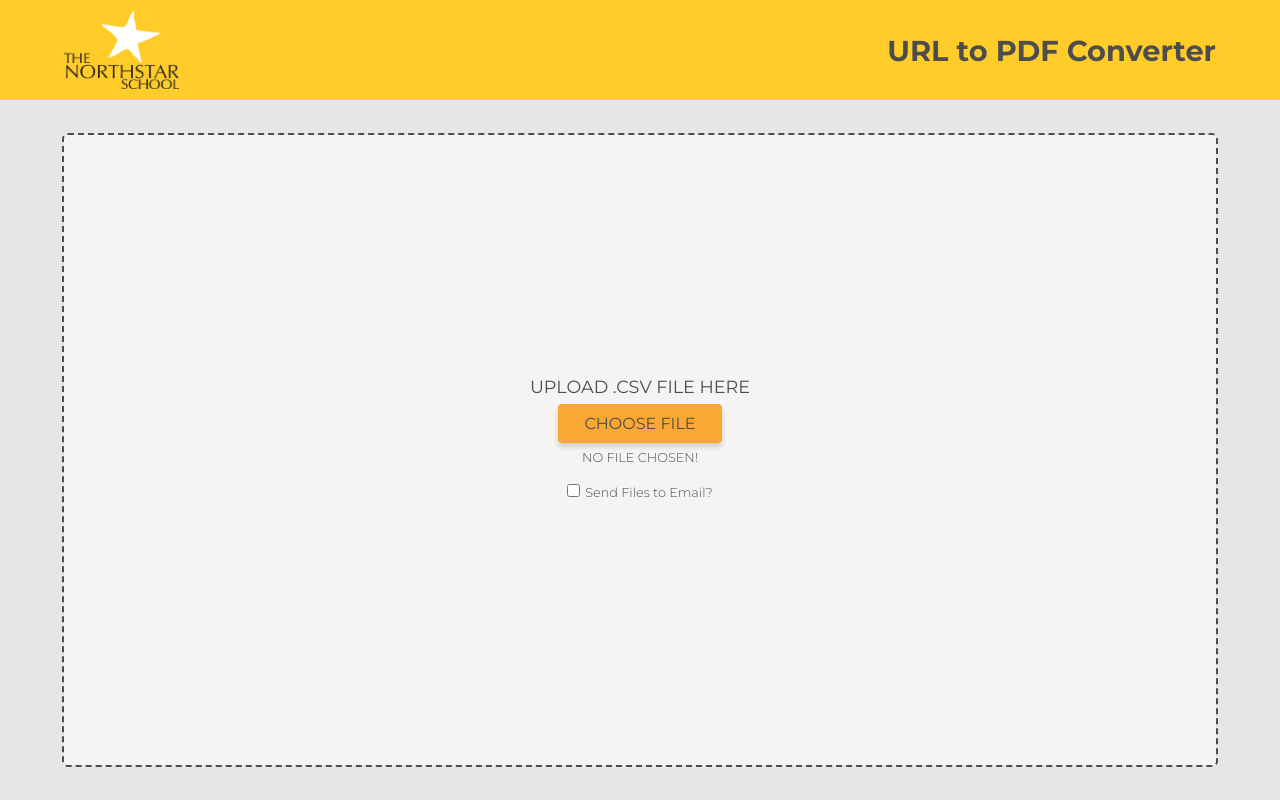
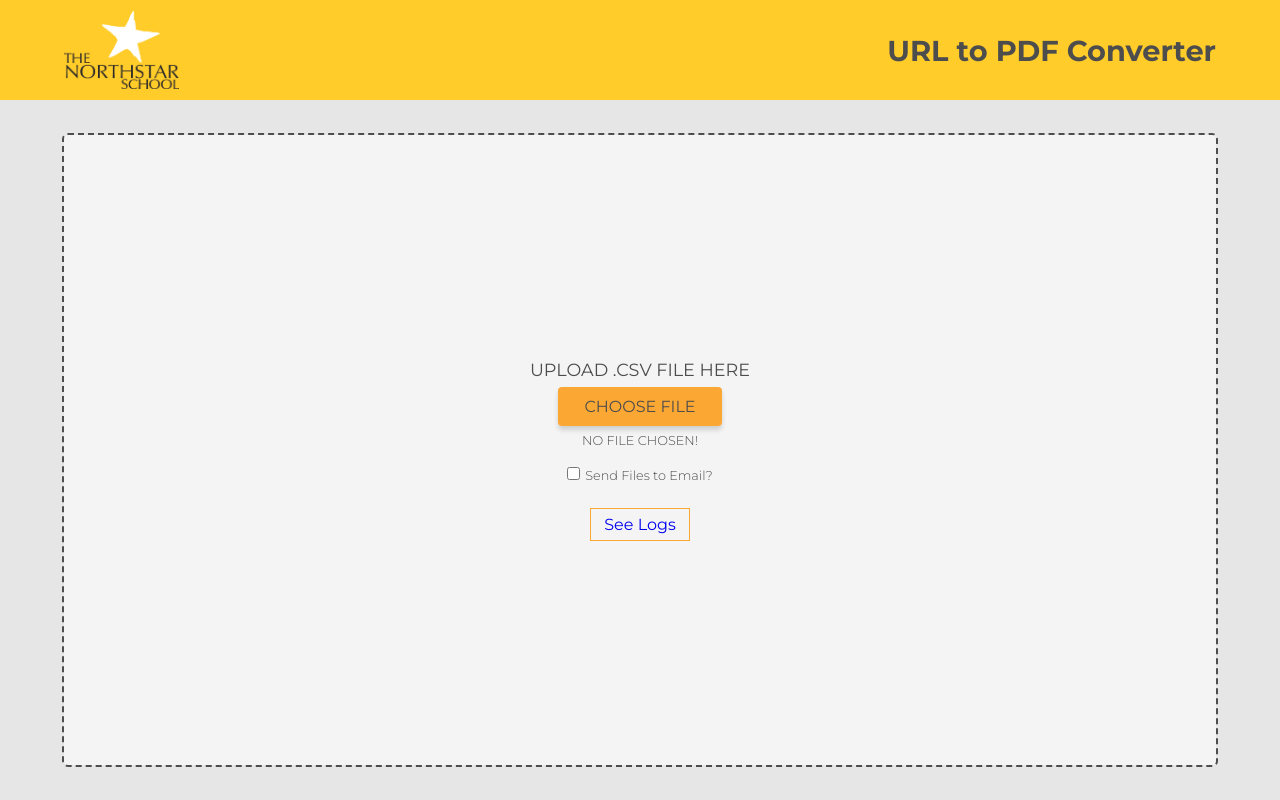
Before and after one commit to ThankiAshish/TNS-LPS-Results, a React (Create React App) app in the folder client/: page / in a window 1280 px wide. Built offline with nearby package versions, Linux system fonts and the light colour scheme.

Commit message:
Redirected Logs to a New Page

```diff
--- a/client/src/Components/Dropzone.jsx
+++ b/client/src/Components/Dropzone.jsx
@@ -18,8 +18,8 @@ const Dropzone = () => {
   const [filesNotConverted, setFilesNotConverted] = useState([]);
   const [mailsSent, setMailsSent] = useState([]);
   const [mailsNotSent, setMailsNotSent] = useState([]);
-  const [totalRows, setTotalRows] = useState(null);
-  const [scannedRows, setScannedRows] = useState(null);
+  const [totalRows, setTotalRows] = useState(0);
+  const [scannedRows, setScannedRows] = useState(0);
 
   const checkHandler = () => {
     setSendMail(!sendMail);
@@ -71,10 +71,10 @@ const Dropzone = () => {
       const options = {
         method: "POST",
         headers: {
-          'Content-Type': 'application/json'
+          "Content-Type": "application/json",
         },
-        body: JSON.stringify({flag: sendMail})
-      }
+        body: JSON.stringify({ flag: sendMail }),
+      };
 
       await fetch("/convert", options)
         .then((res) => res.json())
@@ -214,19 +214,19 @@ const Dropzone = () => {
             ) : null}
           </div>
           <div className="display-logs-container">
-            {isConverted ? (
+            {true ? (
               <>
-                <Link className="logs-btn" to={{
-                  pathname: "/logs",
-                  props: {
+                <Link
+                  className="logs-btn"
+                  to="/logs"
+                  state={{
                     filesConverted: filesConverted,
                     filesNotConverted: filesNotConverted,
+                    mailsSent: mailsSent,
                     mailsNotSent: mailsNotSent,
-                    mailsSent: mailsSent,
                     totalRows: totalRows,
-                    scannedRows: scannedRows
-                  }
-                }} >
+                    scannedRows: scannedRows,
+                  }}>
                   See Logs
                 </Link>
               </>
```
